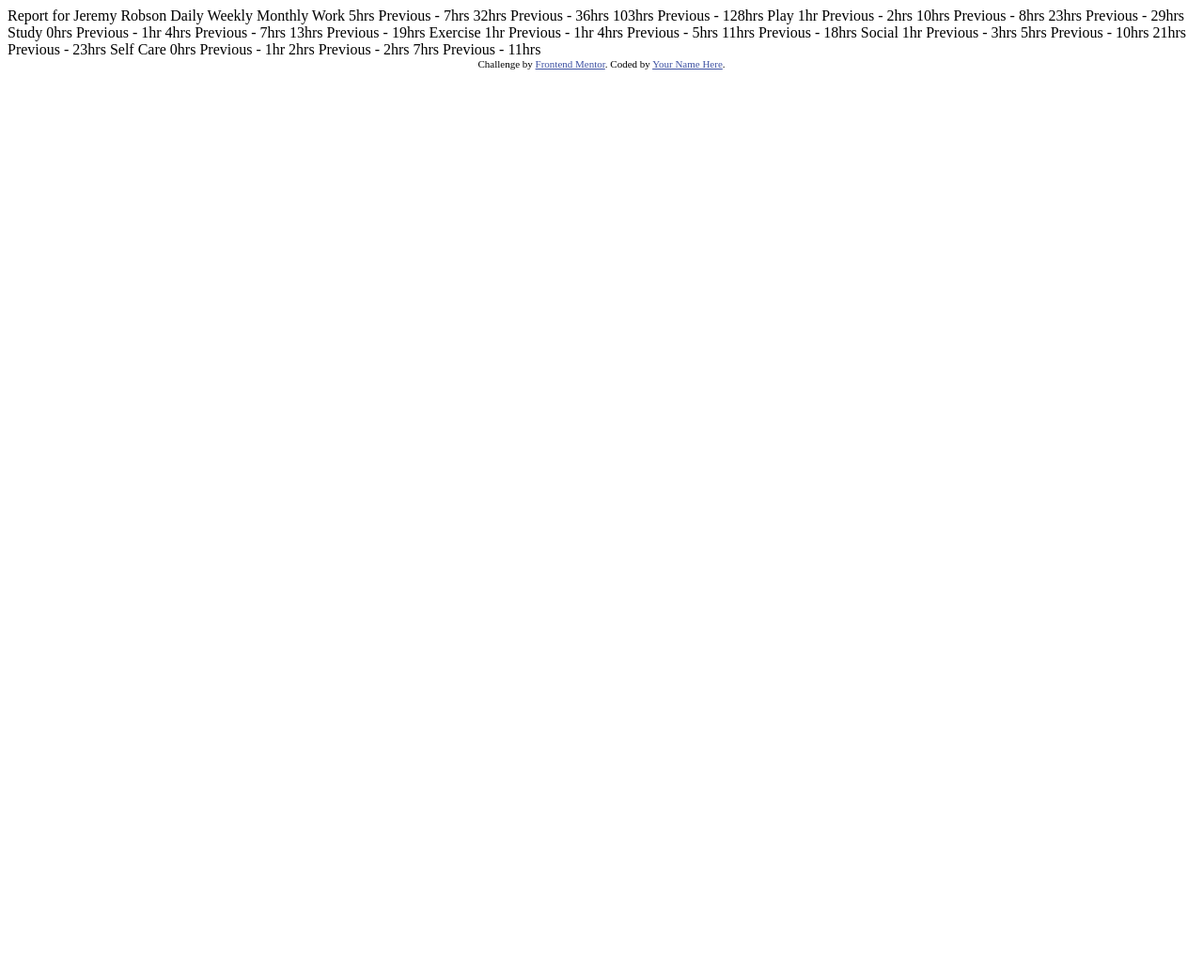
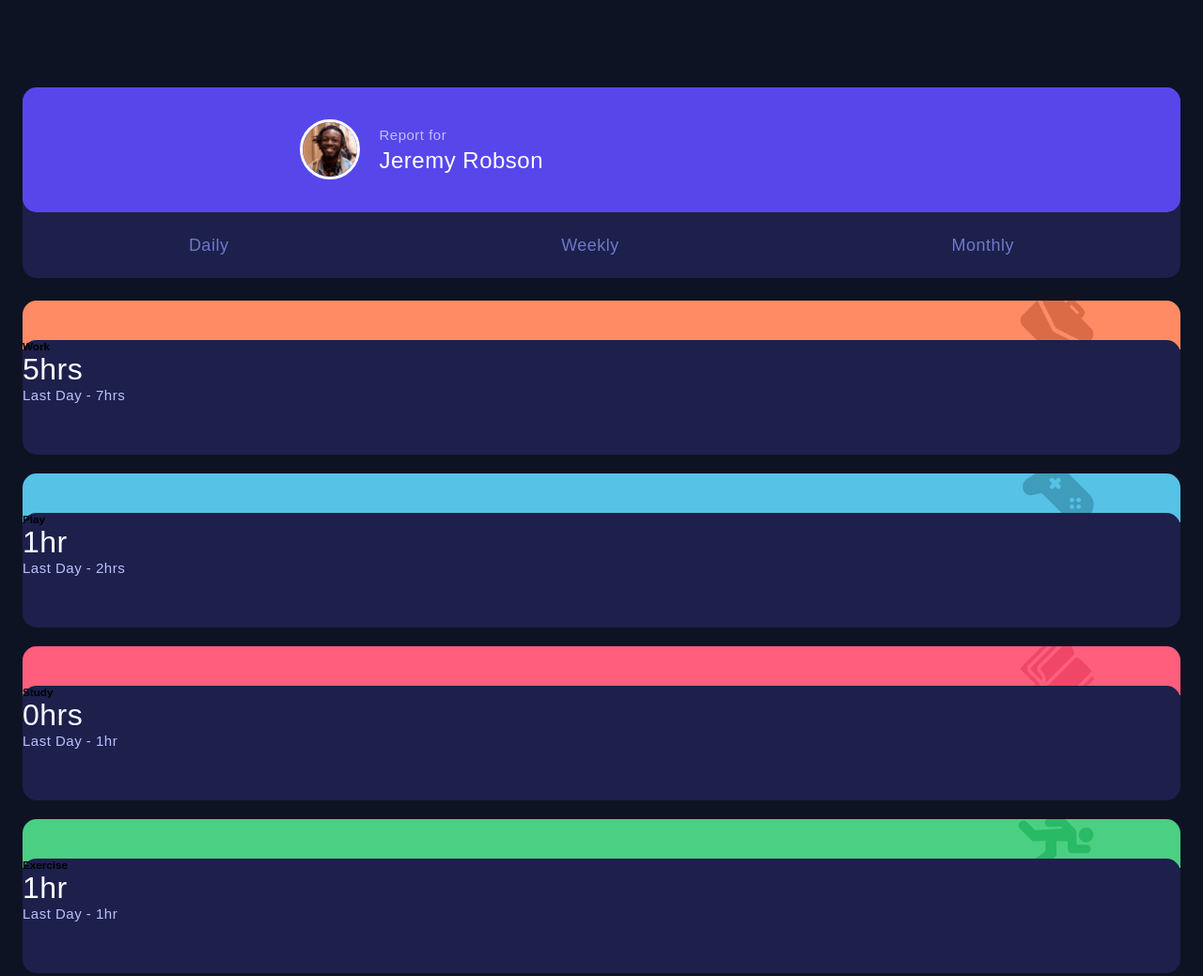
Before and after one commit to SimasG/time-tracking-dashboard, a plain HTML site: page index.html in a window 1280 px wide. Shown: the top 1039 px of the page at 94% size. Before the commit the page ends 800 px from the top, so only its background shows below. Drawn offline with Linux system fonts and the light colour scheme.

Commit message:
mostly finished the frontend

```diff
--- a/index.html
+++ b/index.html
@@ -5,76 +5,119 @@
   <meta name="viewport" content="width=device-width, initial-scale=1.0"> <!-- displays site properly based on user's device -->
 
   <link rel="icon" type="image/png" sizes="32x32" href="./images/favicon-32x32.png">
-
+  <link rel="stylesheet" href="styles.css">
   <title>Time tracking dashboard</title>
-
-  <!-- Feel free to remove these styles or customise in your own stylesheet 👍 -->
-  <style>
-    .attribution { font-size: 11px; text-align: center; }
-    .attribution a { color: hsl(228, 45%, 44%); }
-  </style>
 </head>
 <body>
+  <main class="main-container">
 
-  Report for
-  Jeremy Robson
+    <div class="container main">
+      <div class="report">
+        <div class="boss-image">
+          <img src="/images/image-jeremy.png" alt="">
+        </div>
+        <div class="boss-text">
+          <p class="report-paragraph">Report for</p>
+          <h2>Jeremy Robson</h2>
+        </div>
+      </div>
+      <div class="buttons">
+        <button>Daily</button>
+        <button>Weekly</button>
+        <button>Monthly</button>
+      </div>
+    </div>
 
-  Daily
-  Weekly
-  Monthly
+    <div class="container work">
+      <div class="subcontainer-work"></div>
+      <div class="subcontainer">
+        <h3>Work</h3>
+        <h1>5hrs</h1>
+        <p>Last Day - 7hrs</p>
+        <!-- <h1>32hrs</h1>
+        <p>Previous - 36hrs</p>
+        <h1>103hrs</h1>
+        <p>Previous - 128hrs</p> -->
+      </div>
+    </div>
 
-  Work
-  5hrs <!-- daily -->
-  Previous - 7hrs <!-- daily -->
-  32hrs <!-- weekly -->
-  Previous - 36hrs <!-- weekly -->
-  103hrs <!-- monthly -->
-  Previous - 128hrs <!-- monthly -->
+    <div class="container play">
+      <div class="subcontainer-play"></div>
+      <div class="subcontainer">
+        <h3>Play</h3>
+        <h1>1hr</h1>
+        <p>Last Day - 2hrs</p>
+        <!-- <h1>10hrs</h1>
+        <p>Previous - 8hrs</p>
+        <h1>23hrs</h1>
+        <p>Previous - 29hrs</p> -->
+      </div>
+    </div>
 
-  Play
-  1hr <!-- daily -->
-  Previous - 2hrs <!-- daily -->
-  10hrs <!-- weekly -->
-  Previous - 8hrs <!-- weekly -->
-  23hrs <!-- monthly -->
-  Previous - 29hrs <!-- monthly -->
+    <div class="container study">
+      <div class="subcontainer-study"></div>
+      <div class="subcontainer">
+        <h3>Study</h3>
+        <h1>0hrs</h1>
+        <p>Last Day - 1hr</p>
+        <!-- <h1>4hrs</h1>
+        <p>Previous - 7hrs</p>
+        <h1>13hrs</h1>
+        <p>Previous - 19hrs</p> -->
+      </div>
+    </div>
 
-  Study
-  0hrs <!-- daily -->
-  Previous - 1hr <!-- daily -->
-  4hrs <!-- weekly -->
-  Previous - 7hrs <!-- weekly -->
-  13hrs <!-- monthly -->
-  Previous - 19hrs <!-- monthly -->
+    <div class="container exercise">
+      <div class="subcontainer-exercise"></div>
+      <div class="subcontainer">
+        <h3>Exercise</h3>
+        <h1>1hr</h1>
+        <p>Last Day - 1hr</p>
+        <!-- <h1>4hrs</h1>
+        <p>Previous - 5hrs</p>
+        <h1>11hrs</h1>
+        <p>Previous - 18hrs</p> -->
+      </div>
+    </div>
 
-  Exercise
-  1hr <!-- daily -->
-  Previous - 1hr <!-- daily -->
-  4hrs <!-- weekly -->
-  Previous - 5hrs <!-- weekly -->
-  11hrs <!-- monthly -->
-  Previous - 18hrs <!-- monthly -->
+    <div class="container social">
+      <div class="subcontainer-social"></div>
+      <div class="subcontainer">
+        <h3>Social</h3>
+        <h1>1hr</h1>
+        <p>Last Day - 3hrs</p>
+        <!-- <h1>5hrs</h1>
+        <p>Previous - 10hrs</p>
+        <h1>21hrs</h1>
+        <p>Previous - 23hrs</p> -->
+      </div>
+    </div>
 
-  Social
-  1hr <!-- daily -->
-  Previous - 3hrs <!-- daily -->
-  5hrs <!-- weekly -->
-  Previous - 10hrs <!-- weekly -->
-  21hrs <!-- monthly -->
-  Previous - 23hrs <!-- monthly -->
+    <div class="container self-care">
+      <div class="subcontainer-self-care"></div>
+      <div class="subcontainer">
+        <h3>Self Care</h3>
+        <h1>0hrs</h1>
+        <p>Last Day - 1hr</p>
+        <!-- <h1>2hrs</h1>
+        <p>Previous - 2hrs</p>
+        <h1>7hrs</h1>
+        <p>Previous - 11hrs</p>     -->
+      </div>
+    </div>
 
-  Self Care
-  0hrs <!-- daily -->
-  Previous - 1hr <!-- daily -->
-  2hrs <!-- weekly -->
-  Previous - 2hrs <!-- weekly -->
-  7hrs <!-- monthly -->
-  Previous - 11hrs <!-- monthly -->
+  </main>
 
 
-  <div class="attribution">
-    Challenge by <a href="https://www.frontendmentor.io?ref=challenge" target="_blank">Frontend Mentor</a>.
-    Coded by <a href="#">Your Name Here</a>.
-  </div>
+
+
+
+
+
+
+
+
+
+  <script href="app.js"></script>
 </body>
 </html>
--- a/styles.scss
+++ b/styles.scss
@@ -0,0 +1,169 @@
+// MIXINS
+@mixin subcontainer-activity {
+    height: 5.2rem;
+    width: 100%;
+    border-top-left-radius: 15px;
+    border-top-right-radius: 15px;
+    background-repeat: no-repeat;
+    background-position: right;
+    background-position-x: 92%;
+    background-position-y: 40%;
+}
+
+// COLORS
+$background-color: #0E1323;
+$white: white;
+$paragraph-color: #BBC0FF;
+$button-color: #7078C9;
+
+
+*, *::before, *::after {
+    padding: 0;
+    margin: 0;
+    box-sizing: border-box;
+}
+
+html {
+    font-size: 62.5%;
+    font-family: 'Rubik', sans-serif;
+    scroll-behavior: smooth;
+    overflow-x: hidden;
+    background-color: $background-color;
+}
+
+/* TYPOGRAPHY */
+// :root {
+// }
+
+h1, h2 {
+    color: $white;
+    font-weight: 300;
+    letter-spacing: 0.05rem;
+}
+
+h1 {
+    font-size: 3.2rem;
+}
+
+h2 {
+    font-size: 2.4rem;
+}
+
+p {
+    color: $paragraph-color;
+    font-size: 1.5rem;
+    letter-spacing: 0.05rem;
+}
+
+button {
+    color: $button-color;
+    background: transparent;
+    border: none;
+    font-size: 1.8rem;
+    letter-spacing: 0.05rem;
+}
+
+
+.main-container {
+    margin: 8.1rem 2.4rem;
+    display: flex;
+    flex-direction: column;
+    justify-content: center;
+    align-items: center;
+}
+
+.container {
+    background-color: #1C204B;
+    width: 100%;
+    border-radius: 15px;
+    margin-top: 1.2rem;
+    margin-bottom: 1.2rem;
+    .container:first-child {
+        margin-top: 0;
+    }
+    .container:last-child {
+        margin-bottom: 0;
+    }
+}
+
+.container.main {
+    height: 20.3rem;
+    .report {
+        display: flex;
+        align-items: center;
+        background-color: #5747EA;
+        border-radius: 15px;
+        height: 13.3rem;
+        .boss-image {
+            width: calc( (96 / 329) * 100%);
+            text-align: right;
+            img {
+                height: 6.4rem;
+                border: 3px solid $white;
+                border-radius: 90px;
+            }
+        }
+        .boss-text {
+            width: calc( (233 / 329) * 100%);
+            padding-left: 2rem;
+            .report-paragraph {
+                padding-bottom: 0.5rem;
+            }
+        }
+    }
+}
+
+.container {
+    height: 16rem;
+}
+
+.buttons {
+    display: flex;
+    justify-content: space-around;
+    align-items: center;
+    height: 7rem;
+}
+
+.subcontainer-work {
+    background-color: #FF8B64;
+    background-image: url(/images/icon-work.svg);
+    @include subcontainer-activity;
+}
+
+.subcontainer-play {
+    background-color: #55C2E6;
+    background-image: url(/images/icon-play.svg);
+    @include subcontainer-activity;
+}
+
+.subcontainer-study {
+    background-color: #FF5E7D;
+    background-image: url(/images/icon-study.svg);
+    @include subcontainer-activity;
+}
+
+.subcontainer-exercise {
+    background-color: #4BCF82;
+    background-image: url(/images/icon-exercise.svg);
+    @include subcontainer-activity;
+}
+
+.subcontainer-social {
+    background-color: #7335D2;
+    background-image: url(/images/icon-social.svg);
+    @include subcontainer-activity;
+}
+
+.subcontainer-self-care {
+    background-color: #F1C75B;
+    background-image: url(/images/icon-self-care.svg);
+    @include subcontainer-activity;
+}
+
+.subcontainer {
+    margin-top: -1rem;
+    height: 12.2rem;
+    background-color: #1C204B;
+    text-align: bottom;
+    border-radius: 15px;
+}
```
Also changed, not shown: styles.css, 1 other file.
